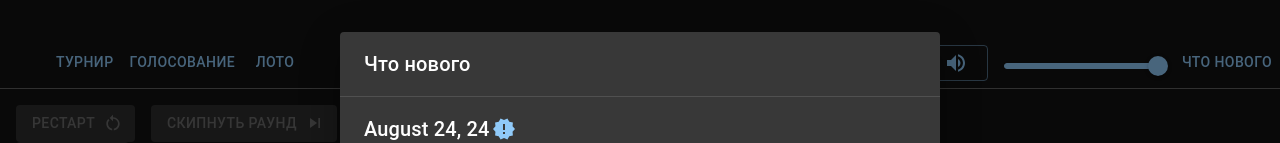
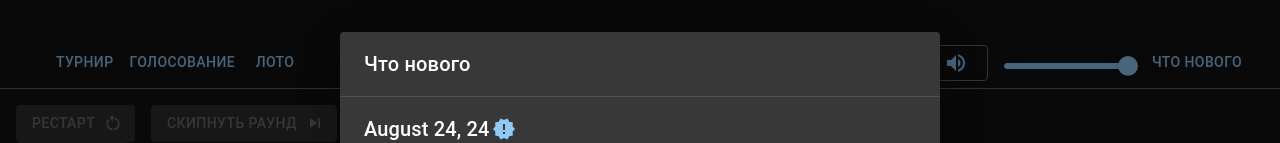
Before and after one commit to maximvl/turnir, a React (Create React App) app: page / in a window 1280 px wide. Shown: the top 143 px of the page. Built offline with nearby package versions, Linux system fonts and the light colour scheme.

Commit message:
Update main menu

```diff
--- a/src/common/MainMenu.tsx
+++ b/src/common/MainMenu.tsx
@@ -31,8 +31,8 @@ export default function MainMenu({ title }: Props) {
           <Button onClick={() => navigate('/voting')}>Голосование</Button>
           <Button onClick={() => navigate('/loto')}>Лото</Button>
         </Box>
-        <Box display="flex">
-          <Box display="flex" alignItems="flex-end" width="250px">
+        <Box display="flex" marginRight={'30px'}>
+          <Box display="flex" alignItems="flex-end" width="220px">
             <Button
               variant="outlined"
               onClick={() => setIsMuted(!isMuted)}
```
